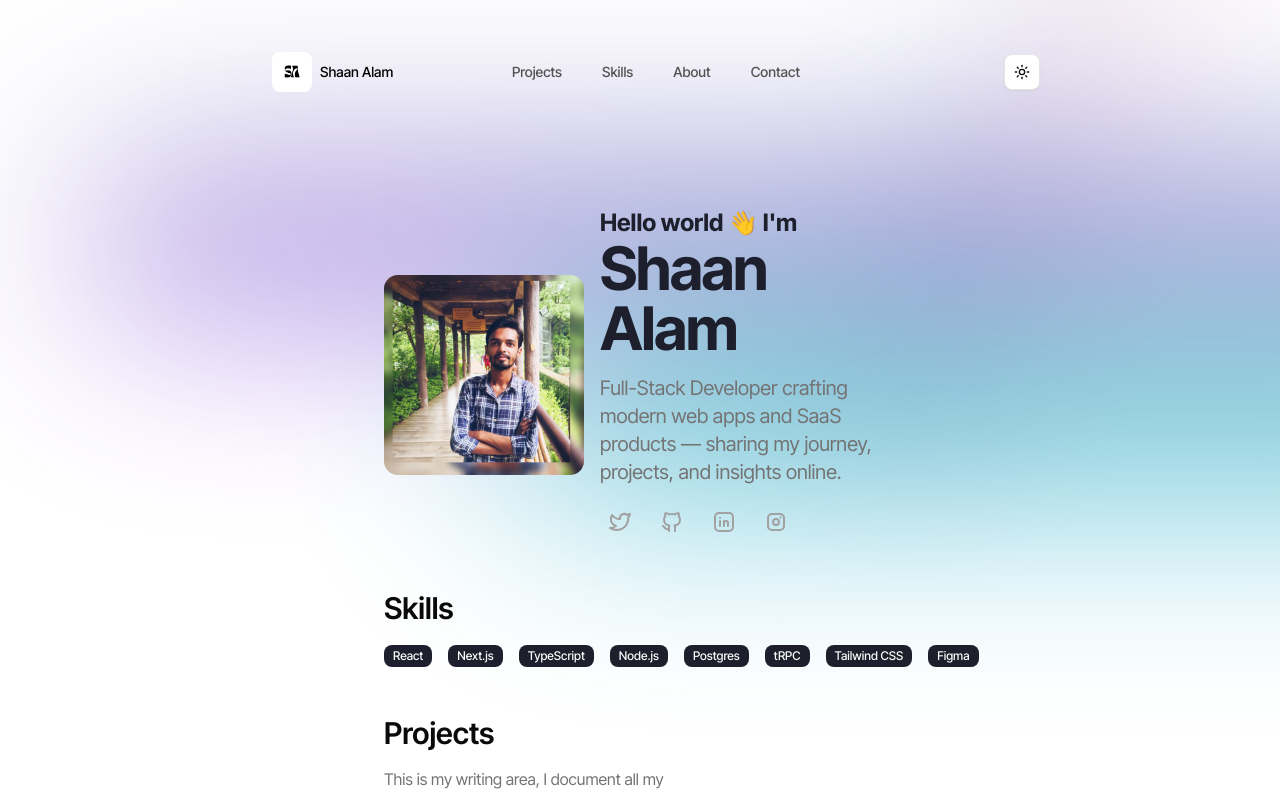
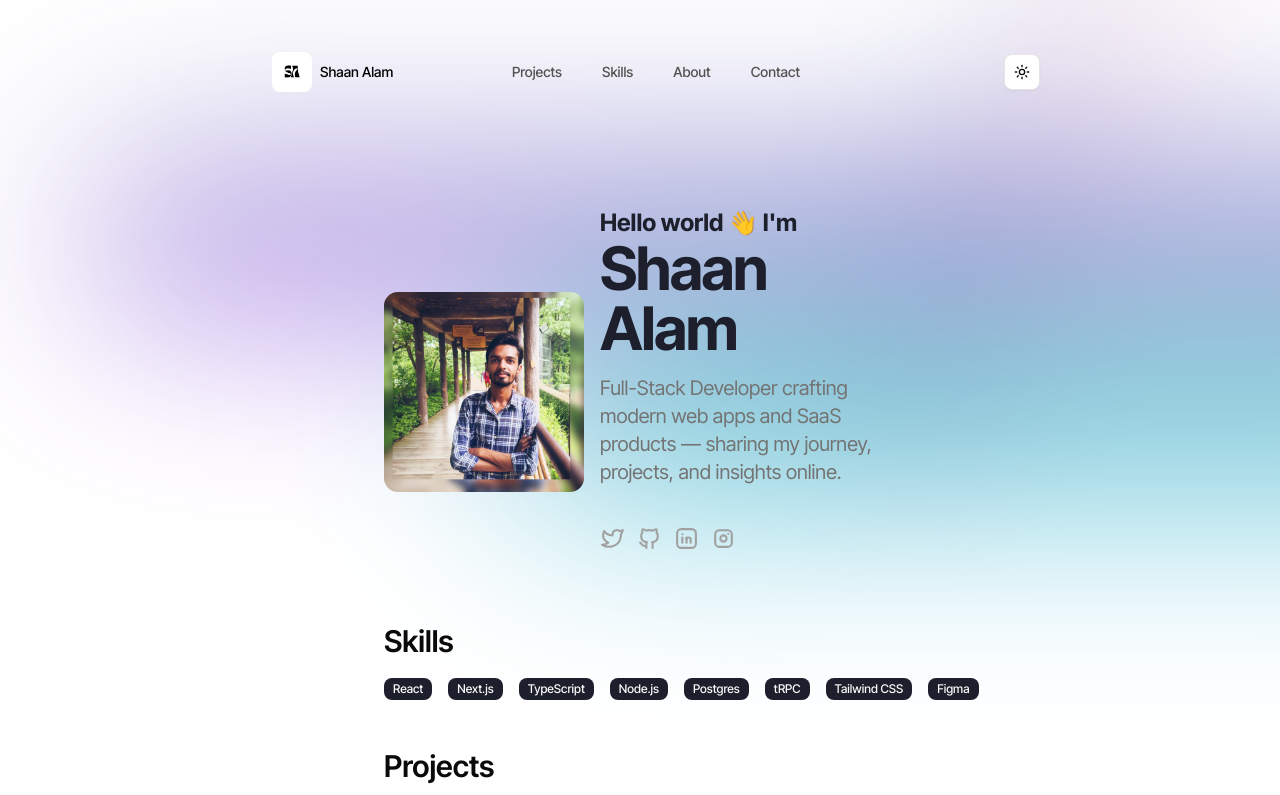
Before and after one commit to slhnx/shaancodes, a Next.js app: page / in a window 1280 px wide. Shown: the top 795 px of the page. Built offline with nearby package versions, Linux system fonts and the light colour scheme.

Commit message:
implemented hover animations

```diff
--- a/components/sections/intro.tsx
+++ b/components/sections/intro.tsx
@@ -2,6 +2,7 @@
 import { socials } from "@/data";
 import { motion } from "motion/react";
 import Image from "next/image";
+import { useState } from "react";
 
 const titleVariant = {
   initial: { opacity: 0, y: -15, filter: "blur(40px)" },
@@ -14,6 +15,8 @@ const subtitleVariant = {
 };
 
 const Intro = () => {
+  const [hovered, setHovered] = useState<number | null>(null);
+
   return (
     <motion.div>
       <div className="w-[40%] mx-auto">
@@ -64,14 +67,26 @@ const Intro = () => {
               sharing my journey, projects, and insights online.
             </motion.div>
             <div className="mt-4">
-              <div className="flex gap-3 mt-4">
-                {socials.map((social) => (
-                  <span
+              <div
+                className="flex gap-3 mt-4"
+                onMouseLeave={() => setHovered(null)}
+              >
+                {socials.map((social, idx) => (
+                  <div
                     key={social.link}
-                    className="text-neutral-400 cursor-pointer transition-all hover:text-neutral-100 hover:bg-secondary rounded-full w-fit p-2"
+                    className="block relative"
+                    onMouseEnter={() => setHovered(idx)}
                   >
-                    <social.icon />
-                  </span>
+                    {hovered === idx && (
+                      <motion.div
+                        layoutId="hovered"
+                        className="absolute top-[50%] -translate-y-[50%] left-1/2 -translate-x-1/2 -z-10 h-fit w-full p-4 rounded-md bg-gray-100 dark:bg-neutral-900"
+                      />
+                    )}
+                    <span className="text-neutral-400 cursor-pointer transition-all rounded-full w-fit p-2">
+                      <social.icon size={25} />
+                    </span>
+                  </div>
                 ))}
               </div>
             </div>
```
